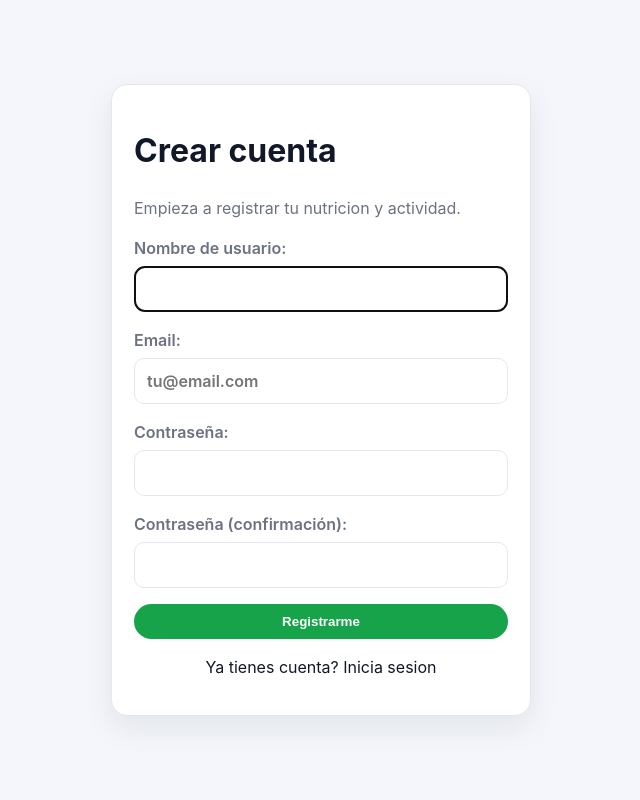
After one commit to amahcan562-ies/Proyecto, a Django app: page /users/web/register/ in a window 1280 px wide. The commit adds this page. Shown: the whole page, without its empty margins (319-959 px from the left). Run offline with Django 5.2, Linux system fonts and the light colour scheme.

Commit message:
fase 9: añado login y registro web, activo logout real con CSRF y sumo tests basicos de endpoints

```diff
--- a/static/css/base.css
+++ b/static/css/base.css
@@ -63,8 +63,8 @@ a {
 }
 
 .brand-logo {
-  width: 64px;
-  height: 64px;
+  width: 28px;
+  height: 28px;
   object-fit: contain;
 }
 
@@ -432,6 +432,17 @@ a {
   border: 1px solid var(--border);
 }
 
+.button-link {
+  background: none;
+  border: none;
+  width: 100%;
+  text-align: left;
+  padding: 10px 12px;
+  border-radius: 10px;
+  font: inherit;
+  cursor: pointer;
+}
+
 .form {
   display: grid;
   gap: 16px;
@@ -520,6 +531,23 @@ a {
   margin: 6px 0;
 }
 
+.auth-page {
+  min-height: 100vh;
+  display: grid;
+  place-items: center;
+  background: var(--bg);
+  padding: 24px;
+}
+
+.auth-card {
+  width: min(420px, 100%);
+}
+
+.auth-links {
+  margin-top: 16px;
+  text-align: center;
+}
+
 @media (max-width: 1100px) {
   .grid-two {
     grid-template-columns: 1fr;
--- /dev/null
+++ b/templates/users/register.html
@@ -0,0 +1,44 @@
+{% load static %}
+<!doctype html>
+<html lang="es">
+  <head>
+    <meta charset="utf-8">
+    <meta name="viewport" content="width=device-width, initial-scale=1">
+    <title>Registro | NutriTrack</title>
+    <link rel="stylesheet" href="{% static 'css/base.css' %}">
+  </head>
+  <body class="auth-page">
+    <main class="card auth-card">
+      <h1>Crear cuenta</h1>
+      <p class="muted">Empieza a registrar tu nutricion y actividad.</p>
+      <form method="post" class="form">
+        {% csrf_token %}
+        {{ form.non_field_errors }}
+        <div class="form-field">
+          {{ form.username.label_tag }}
+          {{ form.username }}
+          {{ form.username.errors }}
+        </div>
+        <div class="form-field">
+          {{ form.email.label_tag }}
+          {{ form.email }}
+          {{ form.email.errors }}
+        </div>
+        <div class="form-field">
+          {{ form.password1.label_tag }}
+          {{ form.password1 }}
+          {{ form.password1.errors }}
+        </div>
+        <div class="form-field">
+          {{ form.password2.label_tag }}
+          {{ form.password2 }}
+          {{ form.password2.errors }}
+        </div>
+        <button class="button" type="submit">Registrarme</button>
+      </form>
+      <p class="auth-links">
+        Ya tienes cuenta? <a href="{% url 'users:web_login' %}">Inicia sesion</a>
+      </p>
+    </main>
+  </body>
+</html>
--- /dev/null
+++ b/users/forms.py
@@ -0,0 +1,25 @@
+from django import forms
+from django.contrib.auth import get_user_model
+from django.contrib.auth.forms import AuthenticationForm, UserCreationForm
+
+
+class UserLoginForm(AuthenticationForm):
+    username = forms.CharField(
+        label="Usuario",
+        widget=forms.TextInput(attrs={"placeholder": "Usuario"}),
+    )
+    password = forms.CharField(
+        label="Contrasena",
+        widget=forms.PasswordInput(attrs={"placeholder": "Contrasena"}),
+    )
+
+
+class UserRegisterForm(UserCreationForm):
+    email = forms.EmailField(
+        label="Email",
+        widget=forms.EmailInput(attrs={"placeholder": "tu@email.com"}),
+    )
+
+    class Meta:
+        model = get_user_model()
+        fields = ("username", "email", "password1", "password2")
--- a/users/urls.py
+++ b/users/urls.py
@@ -1,6 +1,14 @@
 from django.urls import path
 
-from .views import LoginView, LogoutView, MeProfileView, RefreshTokenView
+from .views import (
+    LoginView,
+    LogoutView,
+    MeProfileView,
+    RefreshTokenView,
+    WebLoginView,
+    WebLogoutView,
+    WebRegisterView,
+)
 
 app_name = "users"
 
@@ -9,4 +17,7 @@ urlpatterns = [
 	path("auth/refresh/", RefreshTokenView.as_view(), name="token_refresh"),
 	path("auth/logout/", LogoutView.as_view(), name="logout"),
 	path("me/profile/", MeProfileView.as_view(), name="me_profile"),
+	path("web/login/", WebLoginView.as_view(), name="web_login"),
+	path("web/register/", WebRegisterView.as_view(), name="web_register"),
+	path("web/logout/", WebLogoutView.as_view(), name="web_logout"),
 ]
--- a/users/views.py
+++ b/users/views.py
@@ -1,3 +1,6 @@
+from django.contrib.auth import login, logout
+from django.shortcuts import redirect, render
+from django.views import View
 from rest_framework import status
 from rest_framework.generics import RetrieveUpdateAPIView
 from rest_framework.permissions import AllowAny, IsAuthenticated
@@ -6,6 +9,7 @@ from rest_framework.views import APIView
 from rest_framework_simplejwt.views import TokenObtainPairView, TokenRefreshView
 
 from core.permissions import IsProfileOwner
+from .forms import UserLoginForm, UserRegisterForm
 from .models import Profile
 from .serializers import LogoutSerializer, ProfileSerializer
 
@@ -34,3 +38,40 @@ class MeProfileView(RetrieveUpdateAPIView):
 		profile, _ = Profile.objects.get_or_create(user=self.request.user)
 		self.check_object_permissions(self.request, profile)
 		return profile
+
+
+class WebLoginView(View):
+	template_name = "users/login.html"
+
+	def get(self, request):
+		form = UserLoginForm(request)
+		return render(request, self.template_name, {"form": form})
+
+	def post(self, request):
+		form = UserLoginForm(request, data=request.POST)
+		if form.is_valid():
+			login(request, form.get_user())
+			return redirect("core:dashboard")
+		return render(request, self.template_name, {"form": form})
+
+
+class WebRegisterView(View):
+	template_name = "users/register.html"
+
+	def get(self, request):
+		form = UserRegisterForm()
+		return render(request, self.template_name, {"form": form})
+
+	def post(self, request):
+		form = UserRegisterForm(request.POST)
+		if form.is_valid():
+			user = form.save()
+			login(request, user)
+			return redirect("core:dashboard")
+		return render(request, self.template_name, {"form": form})
+
+
+class WebLogoutView(View):
+	def post(self, request):
+		logout(request)
+		return redirect("users:web_login")
```
Also changed, not shown: core/tests_api.py (added, +48 -0 lines), templates/base.html (+9 -1 lines), templates/users/login.html (added, +34 -0 lines).
